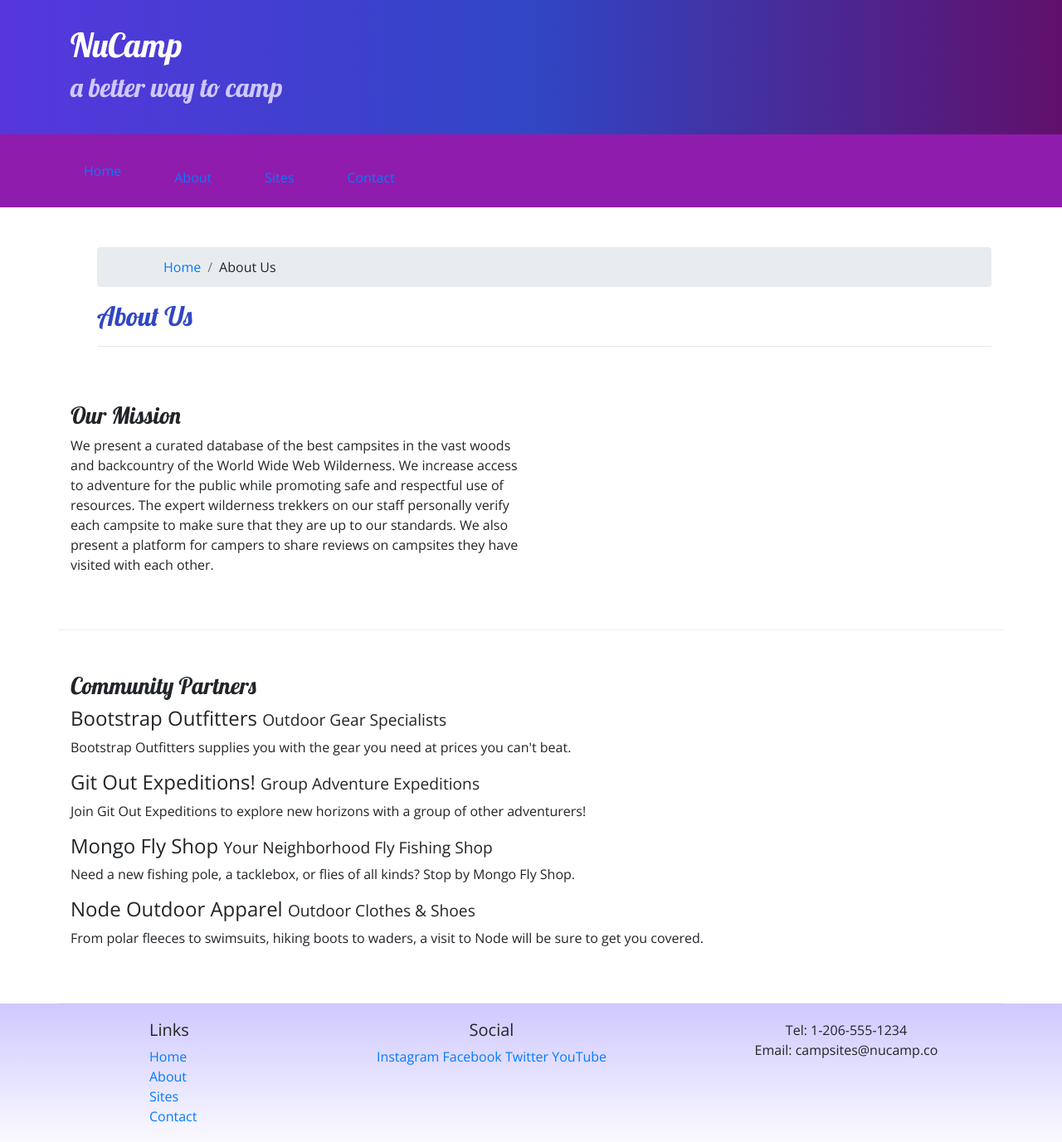
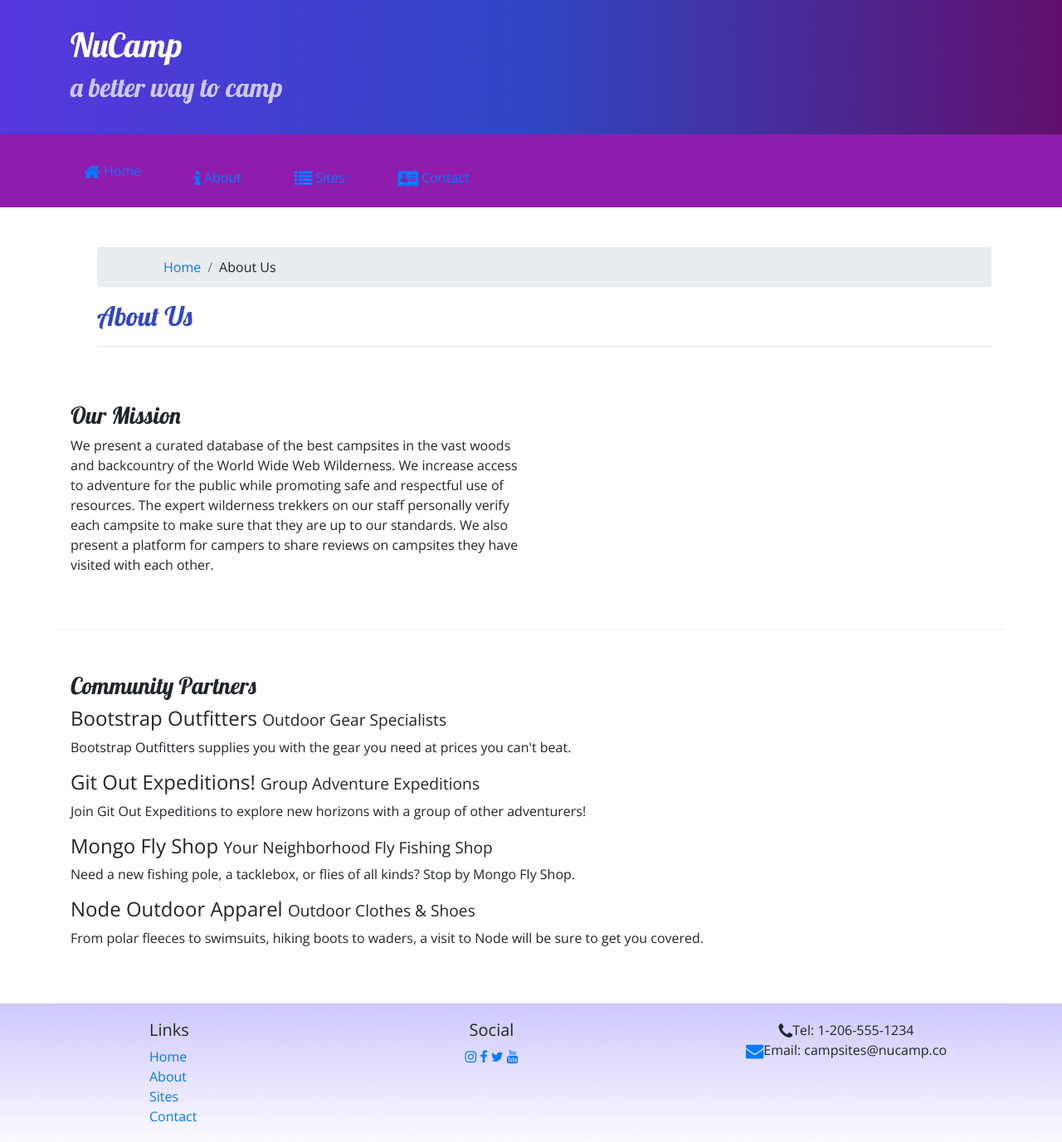
Before and after one commit to Flowzart/Flowzart, a website: page aboutus.html in a window 1280 px wide. Shown: the whole page at 83% size. Drawn offline with nearby package versions, Linux system fonts and the light colour scheme.

Commit message:
Icon Fonts

```diff
--- a/aboutus.html
+++ b/aboutus.html
@@ -5,9 +5,15 @@
     <!-- Required meta tags always come first -->
     <meta charset="utf-8" />
     <meta name="viewport" content="width=device-width, initial-scale=1" />
+
+     <!-- Bootstrap CSS -->
     <link rel="stylesheet" href="node_modules/bootstrap/dist/css/bootstrap.min.css" />
+
+    <!-- Additional CSS must be placed after Bootstrap CSS -->
+    <link rel="stylesheet" href="node_modules/font-awesome/css/font-awesome.min.css" />
     <link rel="stylesheet" href="https://fonts.googleapis.com/css?family=Lobster|Open+Sans" />
     <link rel="stylesheet" href="css/styles.css" />
+
     <title>NuCamp: A Better Way To Camp</title>
 </head>
 
@@ -31,14 +37,10 @@
         </button>
     <div class="collapse navbar-collapse" id="nucampNavbar">
         <ul class="navbar nav">
-            <li class="nav-item active"> <a class="nav-link" href="index.html">Home</li>
-
-            <li class="nav-item"> <a class="nav-link" href="#">About</li>
-
-            <li class="nav-item"> <a class="nav-link" href="#">Sites</li>
-
-            <li class="nav-item"> <a class="nav-link" href="#">Contact</li>
-
+        <li class="nav-item"><a class="nav-link" href="index.html"><i class="fa fa-home fa-lg"></i> Home</li>
+        <li class="nav-item active"><a class="nav-link" href="#"><i class="fa fa-info fa-lg"></i> About</li>
+        <li class="nav-item"><a class="nav-link" href="#"><i class="fa fa-list fa-lg"></i> Sites</li>
+        <li class="nav-item"><a class="nav-link" href="#"><i class="fa fa-address-card fa-lg"></i> Contact</li>
         </ul>
         </div>
     </div>
@@ -92,14 +94,14 @@
                 </div>
                 <div class="col-6 col-sm-5 text-center">
                     <h5>Social</h5>
-                    <a href="http://instagram.com/">Instagram</a>
-                    <a href="http://facebook.com/">Facebook</a>
-                    <a href="http://twitter.com/">Twitter</a>
-                    <a href="http://youtube.com/">YouTube</a>
+                    <a href="http://instagram.com/"><i class="fa fa-instagram"></i></a>
+                    <a href="http://facebook.com/"><i class="fa fa-facebook"></i></a>
+                    <a href="http://twitter.com/"><i class="fa fa-twitter"></i></a>
+                    <a href="http://youtube.com/"><i class="fa fa-youtube"></i></a>
                 </div>
                 <div class="col-sm-4 text-center">
-                    Tel: 1-206-555-1234<br />
-                    Email: campsites@nucamp.co
+                    <i class="fa fa-phone fa-lg"></i>Tel: 1-206-555-1234<br />
+                    <i class="fa fa-envelope fa-lg text-primary"></i>Email: campsites@nucamp.co
                 </div>
            </div>
         </div>
--- a/package.json
+++ b/package.json
@@ -15,6 +15,7 @@
   },
   "dependencies": {
     "bootstrap": "^4.5.2",
+    "font-awesome": "^4.7.0",
     "jquery": "^3.5.1",
     "popper.js": "^1.16.1"
   }
```
Also changed, not shown: index.html (+11 -14 lines), 1 other file.
